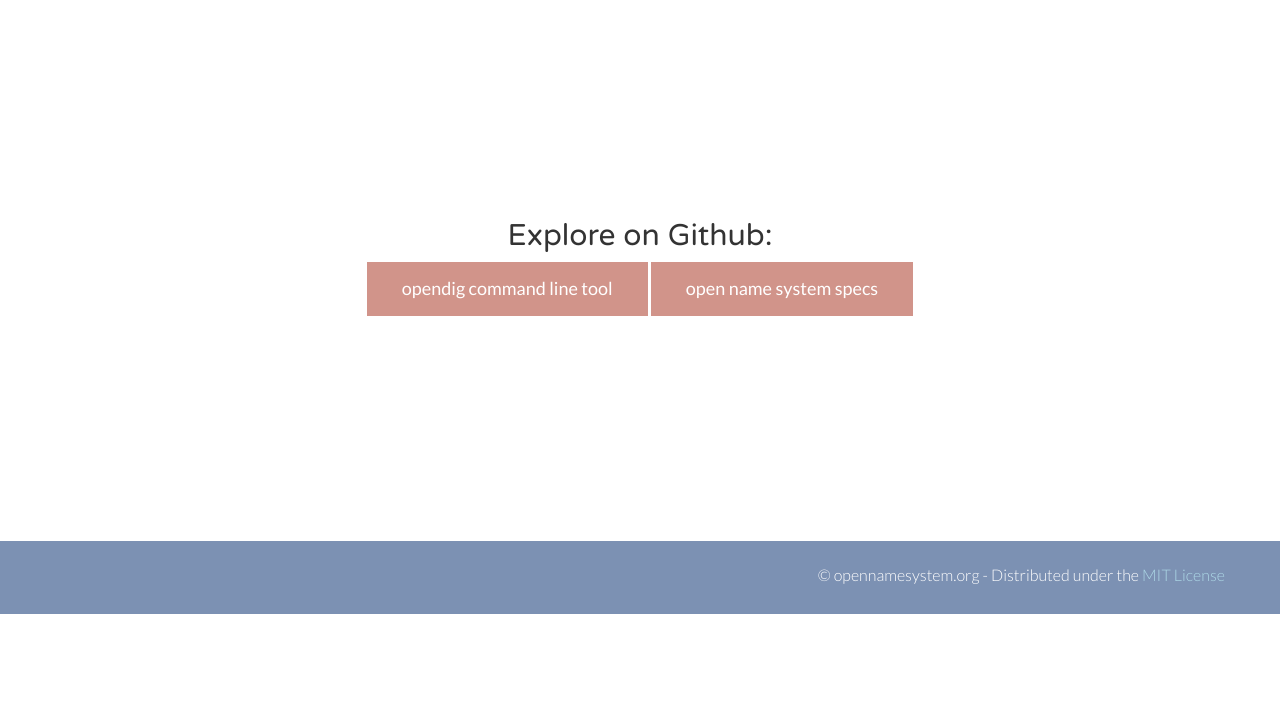
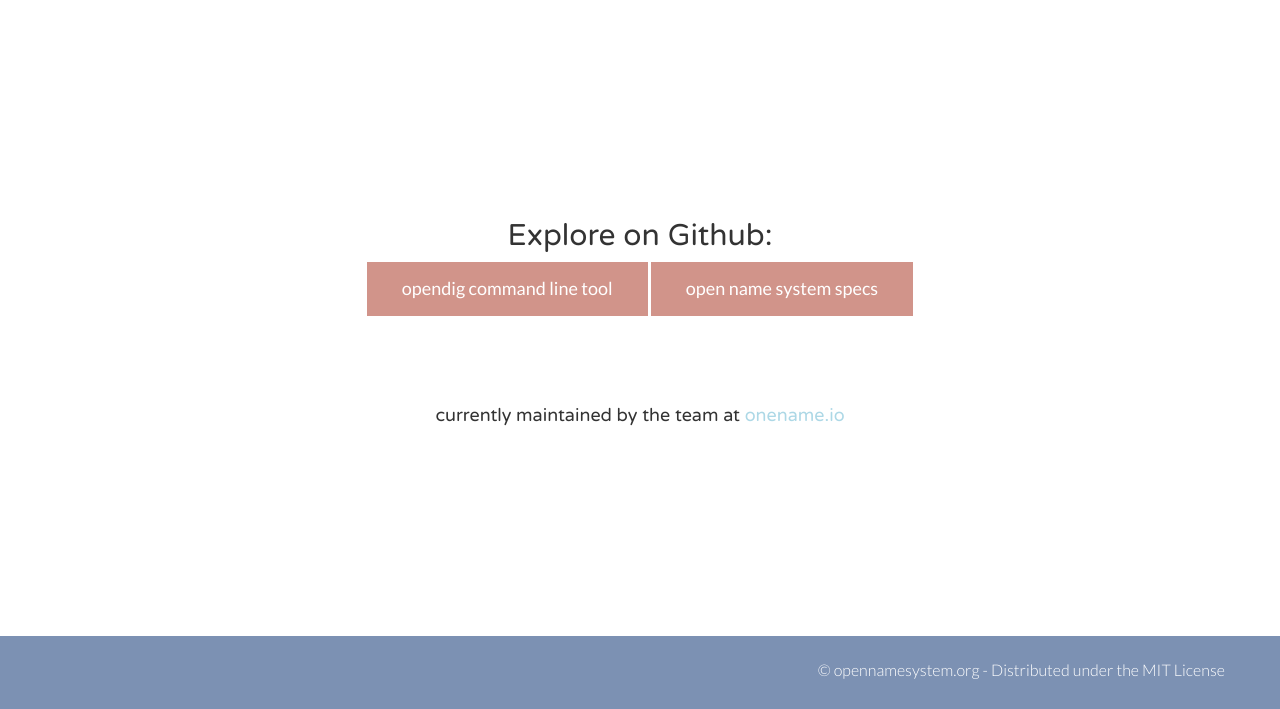
Before and after one commit to sebasmagri/opennamesystem.org, a Flask app: page / in a window 1280 px wide. Shown: the part 2930-3639 px from the top of the page. Before the commit the page ends 3544 px from the top, so only its background shows below. Run offline with Flask 2, Linux system fonts and the light colour scheme; some libraries are stand-ins or nearby versions.

Commit message:
add in a reference to the team at onename.io

```diff
--- a/templates/index.html
+++ b/templates/index.html
@@ -206,6 +206,10 @@
             <a href="https://github.com/opennamesystem/opendig" type="button" class="btn btn-theme btn-lg">opendig command line tool</a>
             <a href="https://github.com/opennamesystem/openspecs" type="button" class="btn btn-theme btn-lg">open name system specs</a>
           </p>
+
+          <h4 style="margin-top: 90px;">
+            currently maintained by the team at <a href="https://onename.io/about">onename.io</a>
+          </h4>
 				</div>
 			</div>
 		</div><!-- /container -->
@@ -215,7 +219,9 @@
 	<div id="f">
 		<div class="container">
 			<div class="row">
-				<p>&copy; opennamesystem.org - Distributed under the <a href="https://github.com/opennamesystem/openspecs/blob/master/LICENSE">MIT License</a></p>
+				<p>
+          &copy; opennamesystem.org - Distributed under the MIT License
+        </p>
 			</div>
 		</div>
 	</div>
```
